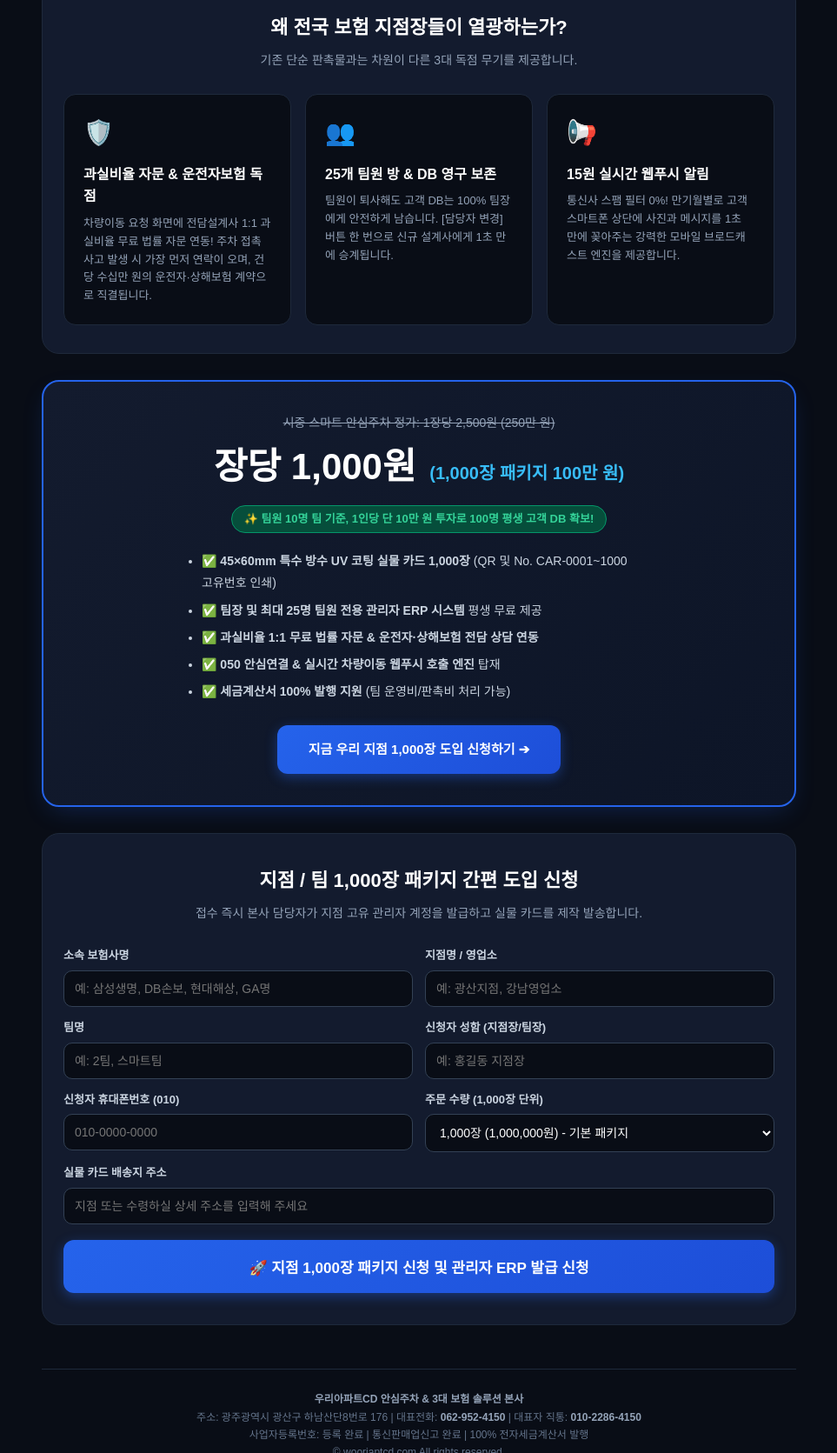
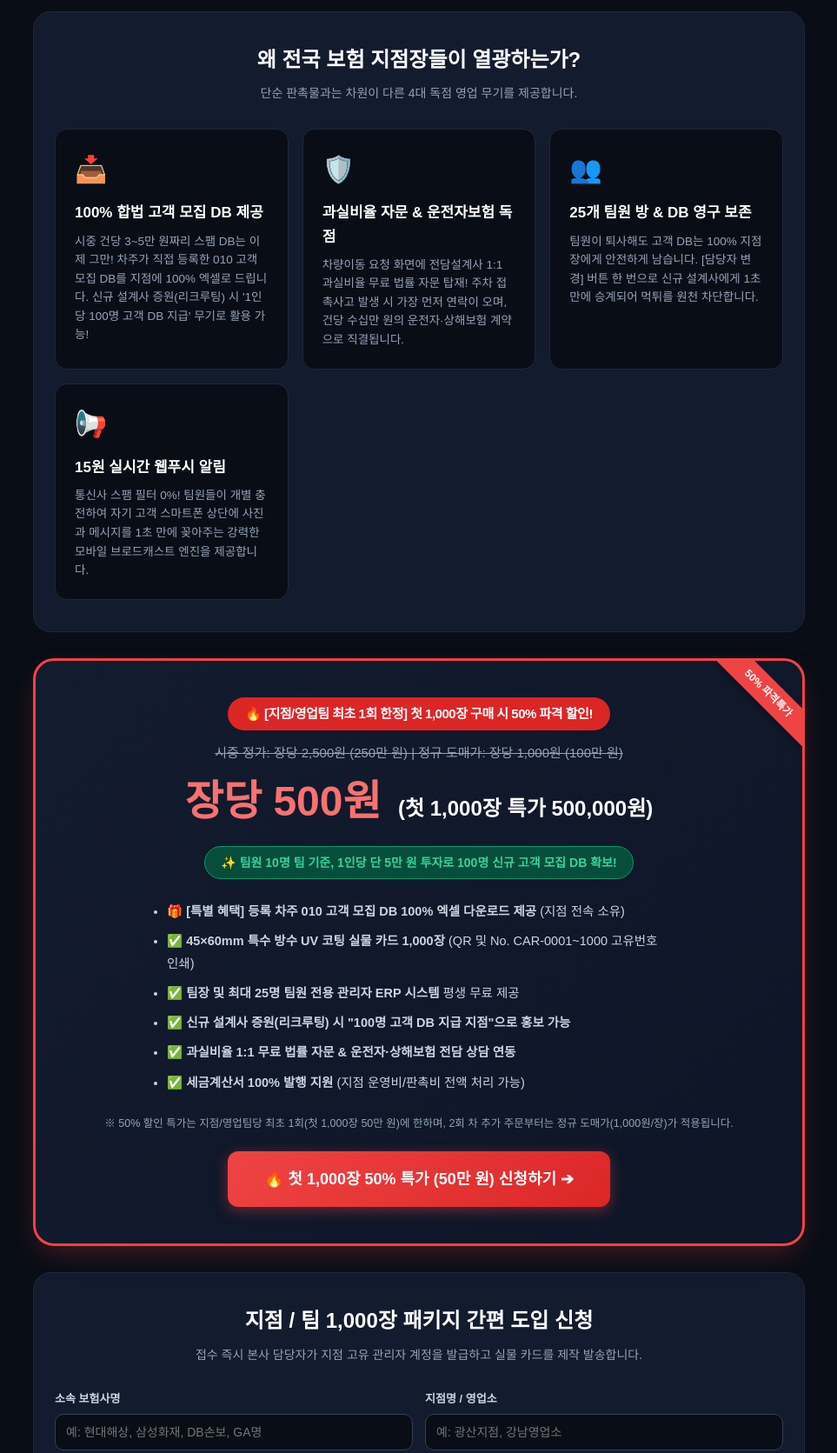
Before and after one commit to taa5804/wooriaptcd, a plain HTML site: page public/index.html in a window 1280 px wide. Shown: the part 545-2216 px from the top of the page at 87% size, without its empty margins (158-1121 px from the left). Drawn offline with Linux system fonts and the light colour scheme; a web font is replaced by a local one.

```diff
--- a/public/index.html
+++ b/public/index.html
@@ -8,48 +8,52 @@
   <style>
     * { box-sizing: border-box; margin: 0; padding: 0; font-family: 'Pretendard', sans-serif; }
     body { background: #090d16; color: #f8fafc; line-height: 1.6; }
-    .wrap { max-width: 900px; margin: 0 auto; padding: 0 16px 80px; }
+    .wrap { max-width: 920px; margin: 0 auto; padding: 0 16px 80px; }
 
     /* Top Nav */
     .nav { display: flex; justify-content: space-between; align-items: center; padding: 20px 0; border-bottom: 1px solid #1e293b; }
     .logo { display: flex; align-items: center; gap: 8px; }
-    .logo-badge { background: #2563eb; color: #fff; font-size: 12px; font-weight: 800; padding: 4px 8px; border-radius: 6px; }
+    .logo-badge { background: #ea580c; color: #fff; font-size: 12px; font-weight: 800; padding: 4px 8px; border-radius: 6px; }
     .logo-name { font-size: 18px; font-weight: 900; color: #fff; }
-    .nav-links { display: flex; gap: 10px; }
+    .nav-links { display: flex; gap: 8px; }
     .nav-btn { background: #1e293b; color: #cbd5e1; border: 1px solid #334155; padding: 8px 14px; border-radius: 8px; font-size: 13px; font-weight: 700; text-decoration: none; }
     .nav-btn:hover { border-color: #3b82f6; color: #fff; }
 
     /* Hero */
-    .hero { text-align: center; padding: 60px 10px 40px; }
-    .hero-tag { display: inline-block; background: #1e3a8a; color: #60a5fa; font-size: 13px; font-weight: 800; padding: 6px 16px; border-radius: 20px; border: 1px solid #2563eb; margin-bottom: 18px; }
-    .hero-h1 { font-size: 38px; font-weight: 900; color: #fff; line-height: 1.35; margin-bottom: 16px; letter-spacing: -1px; }
+    .hero { text-align: center; padding: 50px 10px 40px; }
+    .hero-tag { display: inline-block; background: #991b1b; color: #fecaca; font-size: 13.5px; font-weight: 900; padding: 7px 18px; border-radius: 20px; border: 1px solid #ef4444; margin-bottom: 20px; }
+    .hero-h1 { font-size: 38px; font-weight: 900; color: #fff; line-height: 1.35; margin-bottom: 18px; letter-spacing: -1px; }
     .hero-h1 span { color: #38bdf8; }
-    .hero-p { font-size: 16px; color: #94a3b8; max-width: 680px; margin: 0 auto 30px; word-break: keep-all; }
+    .hero-p { font-size: 16px; color: #94a3b8; max-width: 720px; margin: 0 auto 30px; word-break: keep-all; line-height: 1.7; }
 
-    .demo-btns { display: flex; justify-content: center; gap: 10px; flex-wrap: wrap; margin-bottom: 40px; }
-    .btn-demo-main { background: linear-gradient(135deg, #2563eb, #1d4ed8); color: #fff; padding: 14px 26px; border-radius: 12px; font-size: 15px; font-weight: 800; text-decoration: none; box-shadow: 0 4px 14px rgba(37,99,235,0.4); }
-    .btn-demo-sub { background: #131b2e; color: #cbd5e1; border: 1.5px solid #334155; padding: 14px 22px; border-radius: 12px; font-size: 15px; font-weight: 700; text-decoration: none; }
+    .demo-btns { display: flex; justify-content: center; gap: 12px; flex-wrap: wrap; margin-bottom: 40px; }
+    .btn-demo-main { background: linear-gradient(135deg, #ef4444, #dc2626); color: #fff; padding: 16px 30px; border-radius: 12px; font-size: 16px; font-weight: 900; text-decoration: none; box-shadow: 0 4px 16px rgba(239,68,68,0.4); }
+    .btn-demo-sub { background: #131b2e; color: #cbd5e1; border: 1.5px solid #334155; padding: 16px 24px; border-radius: 12px; font-size: 15px; font-weight: 700; text-decoration: none; }
     .btn-demo-sub:hover { border-color: #38bdf8; color: #fff; }
 
-    /* 3 Big Features */
-    .section-box { background: #131b2e; border: 1px solid #1e293b; border-radius: 20px; padding: 32px 24px; margin-bottom: 30px; }
-    .sec-h2 { font-size: 22px; font-weight: 900; color: #fff; margin-bottom: 8px; text-align: center; }
-    .sec-desc { font-size: 14px; color: #94a3b8; text-align: center; margin-bottom: 28px; }
+    /* 4 Big Features */
+    .section-box { background: #131b2e; border: 1px solid #1e293b; border-radius: 20px; padding: 36px 24px; margin-bottom: 30px; }
+    .sec-h2 { font-size: 24px; font-weight: 900; color: #fff; margin-bottom: 8px; text-align: center; }
+    .sec-desc { font-size: 14px; color: #94a3b8; text-align: center; margin-bottom: 30px; }
 
-    .features-grid { display: grid; grid-template-columns: repeat(auto-fit, minmax(240px, 1fr)); gap: 16px; }
+    .features-grid { display: grid; grid-template-columns: repeat(auto-fit, minmax(260px, 1fr)); gap: 16px; }
     .feature-item { background: #090d16; border: 1px solid #1e293b; border-radius: 14px; padding: 22px; }
-    .feat-icon { font-size: 28px; margin-bottom: 12px; }
-    .feat-title { font-size: 16px; font-weight: 800; color: #fff; margin-bottom: 8px; }
-    .feat-p { font-size: 13px; color: #94a3b8; line-height: 1.6; }
+    .feat-icon { font-size: 30px; margin-bottom: 12px; }
+    .feat-title { font-size: 17px; font-weight: 800; color: #fff; margin-bottom: 8px; }
+    .feat-p { font-size: 13.5px; color: #94a3b8; line-height: 1.6; }
 
-    /* Pricing Box */
-    .pricing-card { background: linear-gradient(135deg, #131b2e 0%, #0d1527 100%); border: 2px solid #2563eb; border-radius: 20px; padding: 36px 24px; text-align: center; margin-bottom: 30px; box-shadow: 0 10px 30px -10px rgba(37,99,235,0.3); }
-    .price-sub { font-size: 14px; color: #94a3b8; text-decoration: line-through; margin-bottom: 6px; }
-    .price-main { font-size: 42px; font-weight: 900; color: #fff; margin-bottom: 10px; }
-    .price-main span { font-size: 20px; color: #38bdf8; font-weight: 700; margin-left: 4px; }
-    .price-highlight { display: inline-block; background: #064e3b; color: #34d399; font-size: 13px; font-weight: 800; padding: 5px 14px; border-radius: 20px; margin-bottom: 20px; border: 1px solid #059669; }
-    .price-details { text-align: left; max-width: 500px; margin: 0 auto 26px; font-size: 14px; color: #cbd5e1; line-height: 1.8; }
-    .price-details li { margin-bottom: 6px; }
+    /* Pricing Box with HUGE 50% discount */
+    .pricing-card { background: linear-gradient(135deg, #131b2e 0%, #0d1527 100%); border: 3px solid #ef4444; border-radius: 24px; padding: 42px 24px; text-align: center; margin-bottom: 30px; box-shadow: 0 12px 35px -10px rgba(239,68,68,0.35); position: relative; overflow: hidden; }
+    .corner-badge { position: absolute; top: 22px; right: -42px; background: #ef4444; color: #fff; font-size: 12px; font-weight: 900; padding: 6px 45px; transform: rotate(45deg); box-shadow: 0 2px 6px rgba(0,0,0,0.3); }
+
+    .price-promo-tag { display: inline-block; background: #dc2626; color: #fff; font-size: 15px; font-weight: 900; padding: 7px 20px; border-radius: 20px; margin-bottom: 14px; letter-spacing: -0.5px; }
+    .price-sub { font-size: 15px; color: #94a3b8; text-decoration: line-through; margin-bottom: 6px; }
+    .price-main { font-size: 48px; font-weight: 900; color: #f87171; margin-bottom: 12px; }
+    .price-main span { font-size: 24px; color: #fff; font-weight: 700; margin-left: 6px; }
+    .price-highlight { display: inline-block; background: #064e3b; color: #34d399; font-size: 14px; font-weight: 800; padding: 7px 18px; border-radius: 20px; margin-bottom: 24px; border: 1px solid #059669; }
+    .price-details { text-align: left; max-width: 580px; margin: 0 auto 24px; font-size: 14.5px; color: #cbd5e1; line-height: 1.8; }
+    .price-details li { margin-bottom: 8px; }
+    .price-note { font-size: 12.5px; color: #94a3b8; margin-bottom: 22px; }
 
     /* Order Form */
     .order-box { background: #131b2e; border: 1px solid #1e293b; border-radius: 20px; padding: 36px 24px; }
@@ -57,8 +61,8 @@
     .form-col-full { grid-column: 1 / -1; }
     .form-label { display: block; font-size: 13px; font-weight: 700; color: #cbd5e1; margin-bottom: 6px; }
     .form-input, .form-select { width: 100%; background: #090d16; border: 1.5px solid #334155; border-radius: 10px; padding: 12px; color: #fff; font-size: 14px; outline: none; }
-    .form-input:focus, .form-select:focus { border-color: #3b82f6; }
-    .btn-submit-order { width: 100%; background: linear-gradient(135deg, #2563eb, #1d4ed8); color: #fff; border: none; padding: 18px; border-radius: 12px; font-size: 17px; font-weight: 900; cursor: pointer; margin-top: 18px; box-shadow: 0 4px 14px rgba(37,99,235,0.4); }
+    .form-input:focus, .form-select:focus { border-color: #ef4444; }
+    .btn-submit-order { width: 100%; background: linear-gradient(135deg, #ef4444, #dc2626); color: #fff; border: none; padding: 18px; border-radius: 12px; font-size: 18px; font-weight: 900; cursor: pointer; margin-top: 20px; box-shadow: 0 4px 16px rgba(239,68,68,0.4); }
 
     /* Footer */
     .footer { text-align: center; margin-top: 50px; font-size: 12px; color: #64748b; line-height: 1.7; border-top: 1px solid #1e293b; padding-top: 24px; }
@@ -82,56 +86,85 @@
 
     <!-- Hero -->
     <section class="hero">
-      <span class="hero-tag">전국 45만 보험 영업인을 위한 스마트 안심주차 B2B 플랫폼</span>
+      <span class="hero-tag">🔥 [지점 최초 1회 한정 프로모션] 첫 1,000장 구매 시 50% 파격 할인! (50만 원)</span>
       <h1 class="hero-h1">
-        단순 주차판 대신, <span>평생 고객 DB를 모아주는</span><br>
+        단순 주차판 대신, <span>생생한 고객 모집 DB를 모아주는</span><br>
         스마트 안심주차 QR을 지점에 보급하십시오!
       </h1>
       <p class="hero-p">
-        차주는 010 번호 노출 없는 안전한 안심주차를 누리고, 보험 영업팀은 차주 010 연락처와 차량번호를 100% 합법적으로 확보하여 운전자·상해·건강보험 계약 체결을 영구 독점합니다.
+        차주는 010 번호 노출 없는 안전한 안심주차를 누리고, 보험 영업팀은 차량번호와 010 연락처를 100% 합법적인 <b>고객 모집 DB</b>로 확보합니다!<br>
+        플랫폼에 가두지 않고 <b>수집된 차주 모집 DB는 지점에 100% 엑셀 다운로드로 쿨하게 전량 제공</b>합니다.
       </p>
       <div class="demo-btns">
-        <a href="#orderSection" class="btn-demo-main">📦 지점 1,000장 패키지 특가 신청하기</a>
-        <a href="/manager.html" class="btn-demo-sub">👥 팀원 25개 방 관리자 ERP 체험</a>
+        <a href="#orderSection" class="btn-demo-main">🔥 첫 1,000장 50% 특가 (50만 원) 신청하기</a>
+        <a href="/manager" class="btn-demo-sub">👥 팀원 25개 방 관리자 ERP 체험</a>
       </div>
     </section>
 
-    <!-- 3 Core Advantages -->
+    <!-- 4 Core Advantages -->
     <section class="section-box">
       <h2 class="sec-h2">왜 전국 보험 지점장들이 열광하는가?</h2>
-      <p class="sec-desc">기존 단순 판촉물과는 차원이 다른 3대 독점 무기를 제공합니다.</p>
+      <p class="sec-desc">단순 판촉물과는 차원이 다른 4대 독점 영업 무기를 제공합니다.</p>
       <div class="features-grid">
+        <div class="feature-item">
+          <div class="feat-icon">📥</div>
+          <div class="feat-title">100% 합법 고객 모집 DB 제공</div>
+          <p class="feat-p">시중 건당 3~5만 원짜리 스팸 DB는 이제 그만! 차주가 직접 등록한 010 고객 모집 DB를 지점에 100% 엑셀로 드립니다. 신규 설계사 증원(리크루팅) 시 '1인당 100명 고객 DB 지급' 무기로 활용 가능!</p>
+        </div>
         <div class="feature-item">
           <div class="feat-icon">🛡️</div>
           <div class="feat-title">과실비율 자문 & 운전자보험 독점</div>
-          <p class="feat-p">차량이동 요청 화면에 전담설계사 1:1 과실비율 무료 법률 자문 연동! 주차 접촉사고 발생 시 가장 먼저 연락이 오며, 건당 수십만 원의 운전자·상해보험 계약으로 직결됩니다.</p>
+          <p class="feat-p">차량이동 요청 화면에 전담설계사 1:1 과실비율 무료 법률 자문 탑재! 주차 접촉사고 발생 시 가장 먼저 연락이 오며, 건당 수십만 원의 운전자·상해보험 계약으로 직결됩니다.</p>
         </div>
         <div class="feature-item">
           <div class="feat-icon">👥</div>
           <div class="feat-title">25개 팀원 방 & DB 영구 보존</div>
-          <p class="feat-p">팀원이 퇴사해도 고객 DB는 100% 팀장에게 안전하게 남습니다. [담당자 변경] 버튼 한 번으로 신규 설계사에게 1초 만에 승계됩니다.</p>
+          <p class="feat-p">팀원이 퇴사해도 고객 DB는 100% 지점장에게 안전하게 남습니다. [담당자 변경] 버튼 한 번으로 신규 설계사에게 1초 만에 승계되어 먹튀를 원천 차단합니다.</p>
         </div>
         <div class="feature-item">
           <div class="feat-icon">📢</div>
           <div class="feat-title">15원 실시간 웹푸시 알림</div>
-          <p class="feat-p">통신사 스팸 필터 0%! 만기월별로 고객 스마트폰 상단에 사진과 메시지를 1초 만에 꽂아주는 강력한 모바일 브로드캐스트 엔진을 제공합니다.</p>
+          <p class="feat-p">통신사 스팸 필터 0%! 팀원들이 개별 충전하여 자기 고객 스마트폰 상단에 사진과 메시지를 1초 만에 꽂아주는 강력한 모바일 브로드캐스트 엔진을 제공합니다.</p>
         </div>
       </div>
     </section>
 
-    <!-- Pricing Section -->
+    <!-- Pricing Section (HUGE 50% discount) -->
     <section class="pricing-card">
-      <div class="price-sub">시중 스마트 안심주차 정가: 1장당 2,500원 (250만 원)</div>
-      <div class="price-main">장당 1,000원 <span>(1,000장 패키지 100만 원)</span></div>
-      <div class="price-highlight">✨ 팀원 10명 팀 기준, 1인당 단 10만 원 투자로 100명 평생 고객 DB 확보!</div>
+      <div class="corner-badge">50% 파격특가</div>
+
+      <div class="price-promo-tag">
+        🔥 [지점/영업팀 최초 1회 한정] 첫 1,000장 구매 시 50% 파격 할인!
+      </div>
+
+      <div class="price-sub">
+        시중 정가: 장당 2,500원 (250만 원) | 정규 도매가: 장당 1,000원 (100만 원)
+      </div>
+
+      <div class="price-main">
+        장당 500원 <span>(첫 1,000장 특가 500,000원)</span>
+      </div>
+
+      <div class="price-highlight">
+        ✨ 팀원 10명 팀 기준, 1인당 단 5만 원 투자로 100명 신규 고객 모집 DB 확보!
+      </div>
+
       <ul class="price-details">
+        <li>🎁 <b>[특별 혜택] 등록 차주 010 고객 모집 DB 100% 엑셀 다운로드 제공</b> (지점 전속 소유)</li>
         <li>✅ <b>45×60mm 특수 방수 UV 코팅 실물 카드 1,000장</b> (QR 및 No. CAR-0001~1000 고유번호 인쇄)</li>
         <li>✅ <b>팀장 및 최대 25명 팀원 전용 관리자 ERP 시스템</b> 평생 무료 제공</li>
+        <li>✅ <b>신규 설계사 증원(리크루팅) 시 "100명 고객 DB 지급 지점"으로 홍보 가능</b></li>
         <li>✅ <b>과실비율 1:1 무료 법률 자문 & 운전자·상해보험 전담 상담 연동</b></li>
-        <li>✅ <b>050 안심연결 & 실시간 차량이동 웹푸시 호출 엔진</b> 탑재</li>
-        <li>✅ <b>세금계산서 100% 발행 지원</b> (팀 운영비/판촉비 처리 가능)</li>
+        <li>✅ <b>세금계산서 100% 발행 지원</b> (지점 운영비/판촉비 전액 처리 가능)</li>
       </ul>
-      <a href="#orderSection" class="btn-demo-main" style="display:inline-block; padding:16px 36px;">지금 우리 지점 1,000장 도입 신청하기 ➔</a>
+
+      <div class="price-note">
+        ※ 50% 할인 특가는 지점/영업팀당 최초 1회(첫 1,000장 50만 원)에 한하며, 2회 차 추가 주문부터는 정규 도매가(1,000원/장)가 적용됩니다.
+      </div>
+
+      <a href="#orderSection" class="btn-demo-main" style="display:inline-block; padding:18px 42px; font-size:18px;">
+        🔥 첫 1,000장 50% 특가 (50만 원) 신청하기 ➔
+      </a>
     </section>
 
     <!-- Order Form Section -->
@@ -143,7 +176,7 @@
         <div class="form-grid">
           <div>
             <label class="form-label">소속 보험사명</label>
-            <input type="text" class="form-input" id="oCompany" placeholder="예: 삼성생명, DB손보, 현대해상, GA명" required>
+            <input type="text" class="form-input" id="oCompany" placeholder="예: 현대해상, 삼성화재, DB손보, GA명" required>
           </div>
           <div>
             <label class="form-label">지점명 / 영업소</label>
@@ -162,11 +195,11 @@
             <input type="tel" class="form-input" id="oPhone" placeholder="010-0000-0000" required>
           </div>
           <div>
-            <label class="form-label">주문 수량 (1,000장 단위)</label>
+            <label class="form-label">주문 수량 선택</label>
             <select class="form-select" id="oQty" required>
-              <option value="1000">1,000장 (1,000,000원) - 기본 패키지</option>
-              <option value="2000">2,000장 (2,000,000원)</option>
-              <option value="3000">3,000장 (3,000,000원) - 지점 전사 도입</option>
+              <option value="1000" selected>첫 1,000장 도입 (50% 할인 특가 500,000원) - 지점 최초 1회 한정</option>
+              <option value="2000">2,000장 (1,500,000원) - 첫 1,000장 50% 할인 + 1,000장 정규가</option>
+              <option value="3000">3,000장 (2,500,000원) - 지점 전사 도입</option>
             </select>
           </div>
           <div class="form-col-full">
@@ -175,7 +208,7 @@
           </div>
         </div>
         <button type="submit" class="btn-submit-order">
-          🚀 지점 1,000장 패키지 신청 및 관리자 ERP 발급 신청
+          🚀 첫 1,000장 50% 특가 신청 및 관리자 ERP 발급 신청
         </button>
       </form>
     </section>
@@ -200,8 +233,17 @@
       const qty = document.getElementById('oQty').value;
       const addr = document.getElementById('oAddress').value.trim();
 
-      alert(`🎉 [도입 신청 접수 완료!]\n\n• 소속: ${comp}-${branch}-${team}\n• 신청자: ${name} (${phone})\n• 수량: ${parseInt(qty).toLocaleString()}장\n• 배송지: ${addr}\n\n신청이 성공적으로 접수되었습니다. 본사 담당자가 1시간 이내로 해피콜 및 관리자 ERP 계정 정보를 안내해 드립니다.`);
-      location.href = '/manager.html';
+      const priceText = qty === '1000' ? '500,000원 (첫 1,000장 50% 할인 특가)' : (qty === '2000' ? '1,500,000원' : '2,500,000원');
+
+      alert(`🎉 [첫 1,000장 50% 특가 신청 접수 완료!]
+
+• 소속: ${comp}-${branch}-${team}
+• 신청자: ${name} (${phone})
+• 주문: ${parseInt(qty).toLocaleString()}장 (${priceText})
+• 배송지: ${addr}
+
+신청이 성공적으로 접수되었습니다. 본사 담당자가 1시간 이내로 해피콜 및 관리자 ERP 계정 정보를 안내해 드립니다.`);
+      location.href = '/manager';
     }
   </script>
 </body>
```
